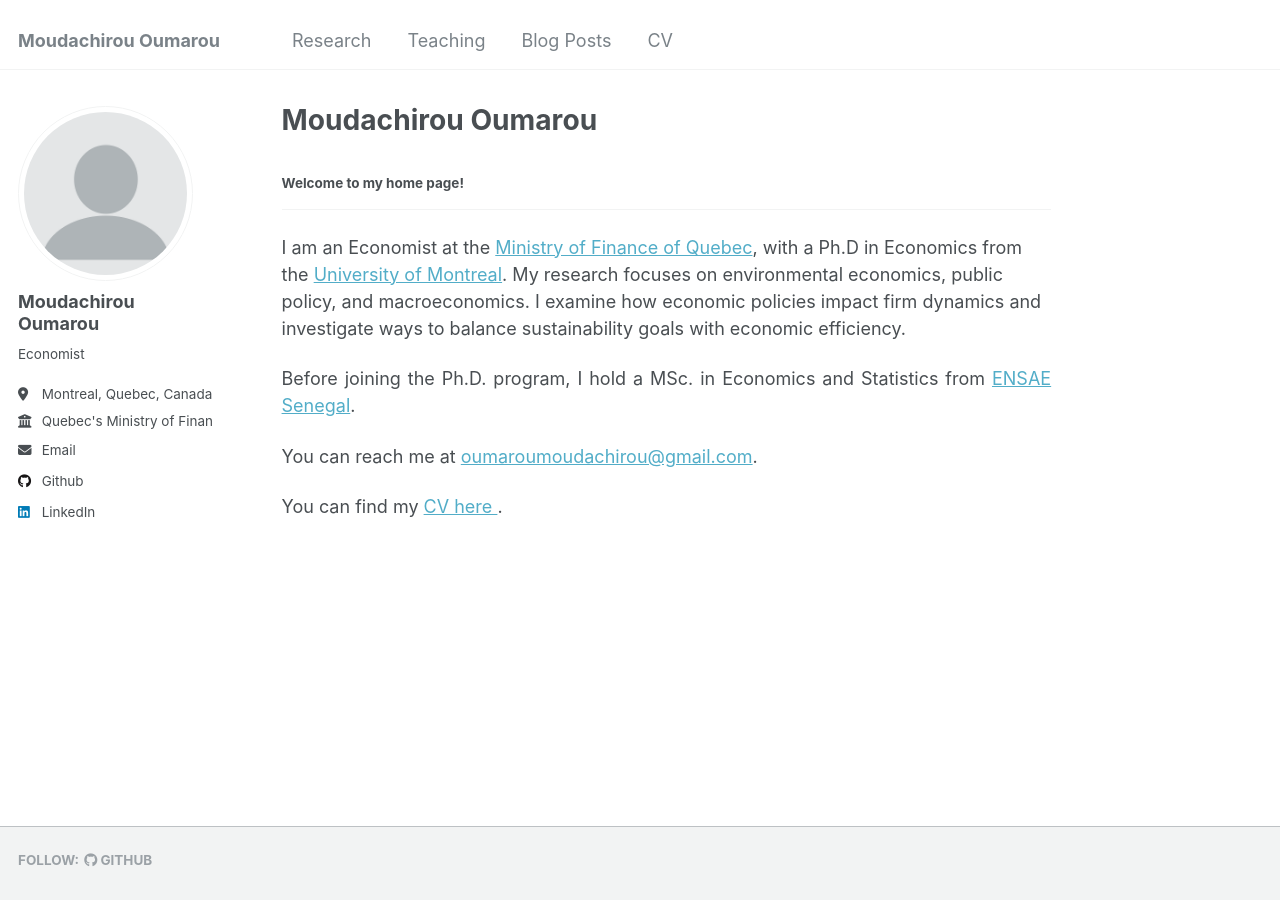
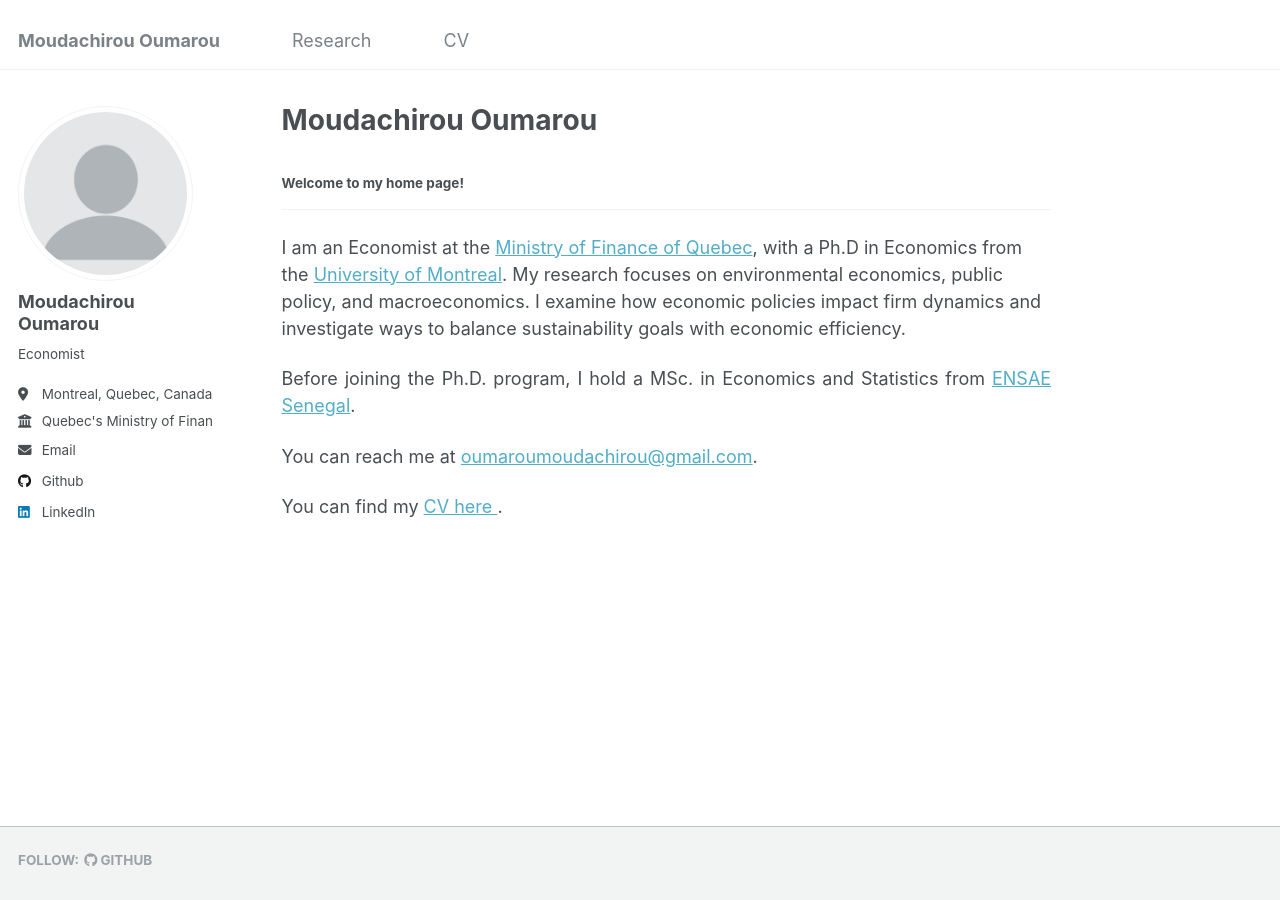
Before and after one commit to oumaroumoudachirou/oumaroumoudachirou.github.io, a Jekyll site: the page built from _pages/about.md, in a window 1280 px wide. Built offline with Jekyll 4.4.1, drawn with Linux system fonts in a browser that asks for light colours.

Commit message:
Update navigation.yml

```diff
--- a/_data/navigation.yml
+++ b/_data/navigation.yml
@@ -14,12 +14,12 @@ main:
   - title: "Research"
     url: /portfolio/
 
-  - title: "Teaching"
+  - title: ""
     url: /teaching/
 
 
-  - title: "Blog Posts"
-    url: /year-archive/
+ # - title: "Blog Posts"
+ #   url: /year-archive/
 
   - title: "CV"
     url: /cv/
```
